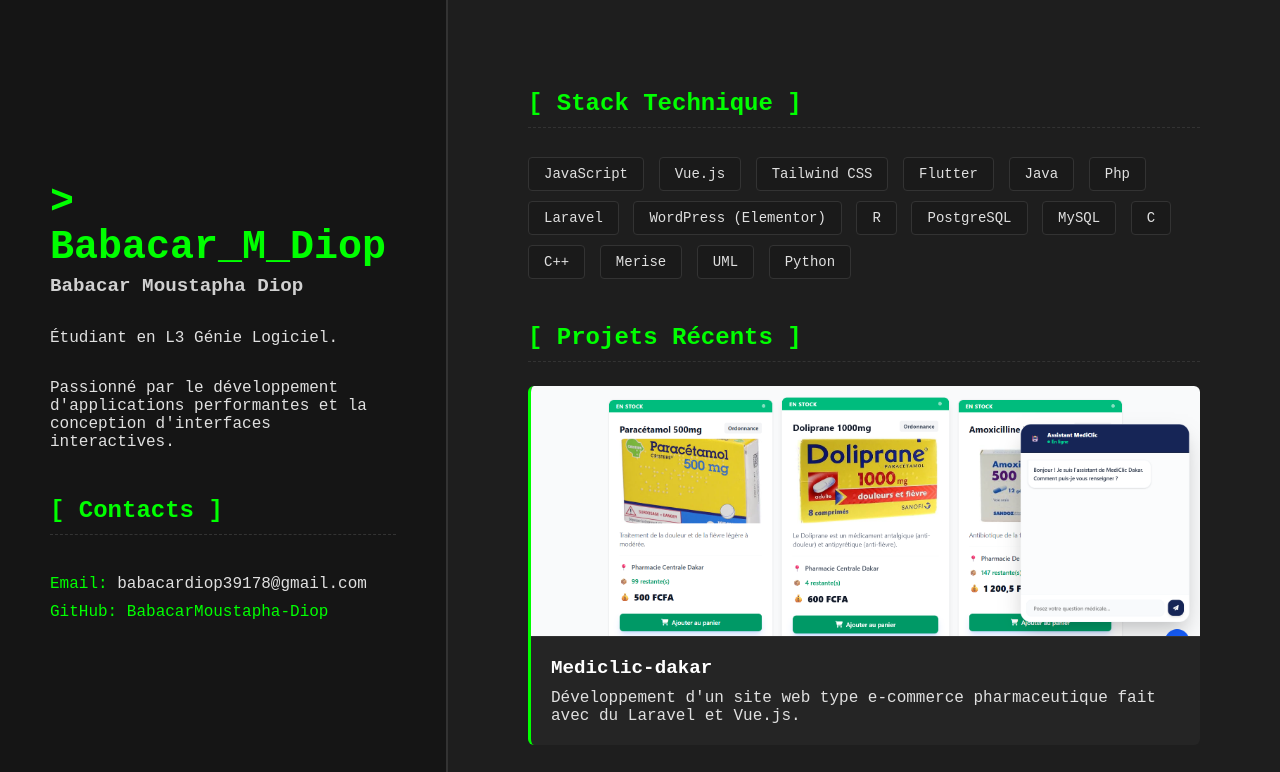
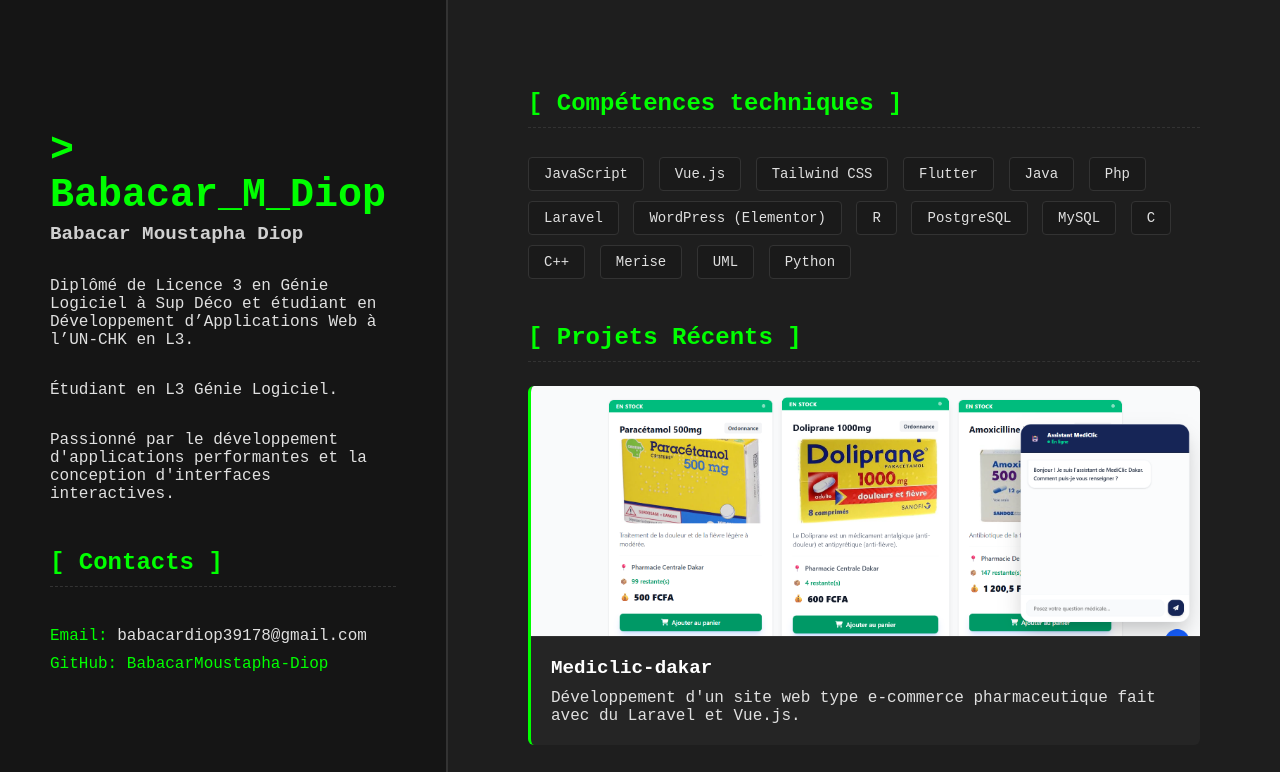
Before and after one commit to BabacarMoustapha-Diop/BabacarMoustapha-Diop.github.io, a plain HTML site: page index.html in a window 1280 px wide. Shown: the top 772 px of the page. Drawn offline with Linux system fonts and the light colour scheme.

Commit message:
Premier déploiement propre du portfolio

```diff
--- a/index.html
+++ b/index.html
@@ -207,6 +207,7 @@
         <div class="left-page">
             <h1>> Babacar_M_Diop</h1>
             <h2>Babacar Moustapha Diop</h2>
+            <p>Diplômé de Licence 3 en Génie Logiciel à Sup Déco et étudiant en Développement d’Applications Web à l’UN-CHK en L3.</p>
             <p>Étudiant en L3 Génie Logiciel.</p>
             <p>Passionné par le développement d'applications performantes et la conception d'interfaces interactives.
             </p>
@@ -221,7 +222,7 @@
 
         <div class="right-page">
 
-            <h3>[ Stack Technique ]</h3>
+            <h3>[ Compétences techniques ]</h3>
             <div>
                 <span class="skill-tag">JavaScript</span>
                 <span class="skill-tag">Vue.js</span>
```
